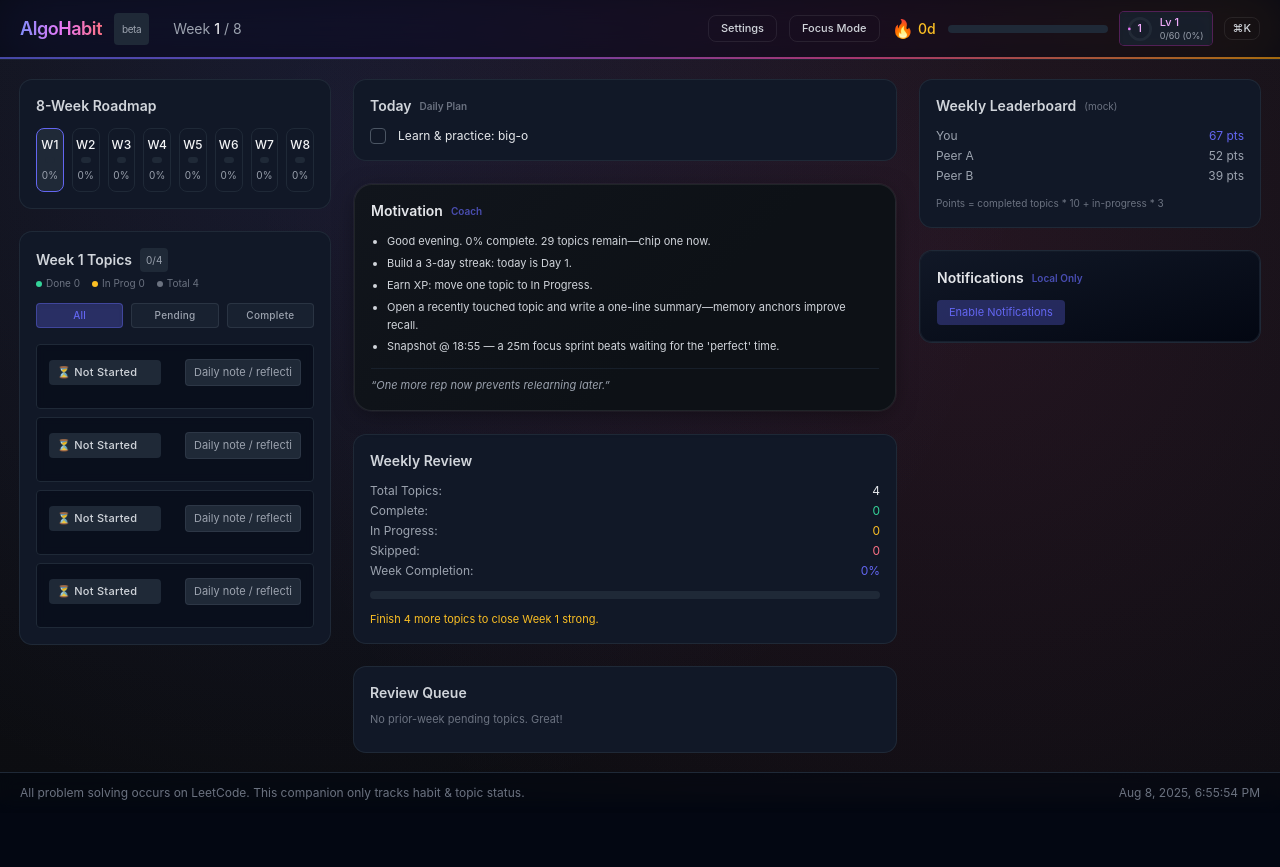
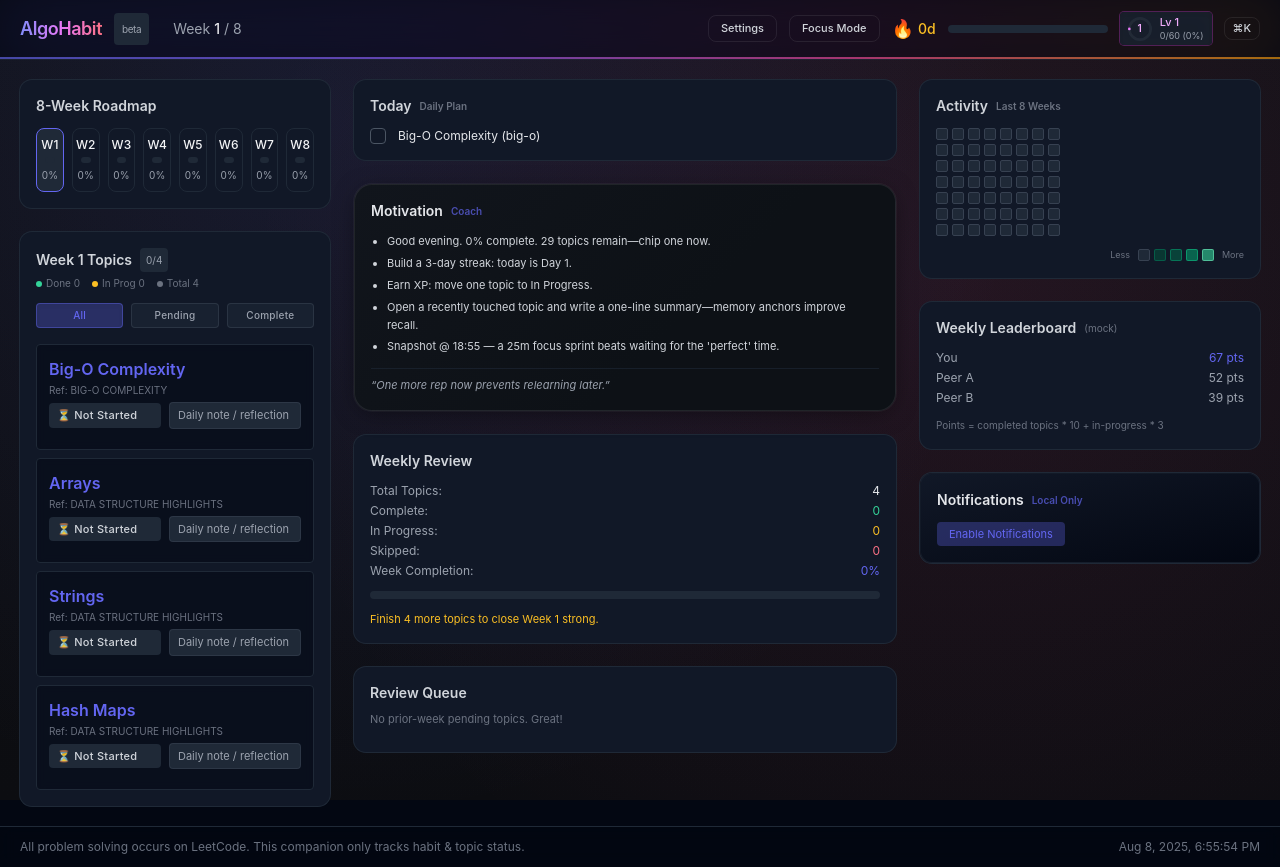
Before and after one commit to ramithks/AlgoHabit, a React (Vite) app: page / in a window 1280 px wide. Both pictures are taken after typing "name@example.com", "Sample123" into the empty fields and a click on the button "Create Account". Before the commit the page ends 813 px from the top, so only its background shows below. Built offline with nearby package versions, Linux system fonts and the light colour scheme.

Commit message:
add heading to each topics in Weeky topic, add import, export options, added steak map

```diff
--- a/src/modules/App.tsx
+++ b/src/modules/App.tsx
@@ -26,6 +26,7 @@ import {
 } from "./notifications";
 import { logout, getActiveUser, signup, login } from "./localAuth";
 import { resetCurrentUserData } from "./state";
+import { recordActivity, getActivityDays } from "./activity";
 
 export const App: React.FC = () => {
   const [data, setData] = useState<{
@@ -66,6 +67,9 @@ export const App: React.FC = () => {
   );
   const [prefReducedMotion, setPrefReducedMotion] = useState(
     () => localStorage.getItem("dsa-pref-reduced-motion") === "1"
+  );
+  const [activityDays, setActivityDays] = useState<string[]>(() =>
+    getActivityDays()
   );
 
   // React to preference changes (focus preference applies / reverts only if it auto-applied)
@@ -278,16 +282,27 @@ export const App: React.FC = () => {
           <WeekBoard
             week={activeWeek}
             topics={data.topics}
-            onStatusChange={(id: string, status: TopicStatus) =>
-              store.setStatus(id, status)
-            }
-            onAddNote={(id: string, note: string) =>
-              store.addDailyNote(id, note)
-            }
+            onStatusChange={(id: string, status: TopicStatus) => {
+              store.setStatus(id, status);
+              recordActivity();
+              setActivityDays(getActivityDays());
+            }}
+            onAddNote={(id: string, note: string) => {
+              store.addDailyNote(id, note);
+              recordActivity();
+              setActivityDays(getActivityDays());
+            }}
           />
         </div>
         <div className="flex flex-col gap-6 focus-core min-w-0">
-          <DailyPanel tasks={todayTasks} onToggle={(id) => toggleTask(id)} />
+          <DailyPanel
+            tasks={todayTasks}
+            onToggle={(id) => {
+              toggleTask(id);
+              recordActivity();
+              setActivityDays(getActivityDays());
+            }}
+          />
           <section className="panel-alt space-y-3">
             <h2 className="text-sm font-semibold text-gray-200 flex items-center gap-2">
               Motivation{" "}
@@ -316,6 +331,7 @@ export const App: React.FC = () => {
               : ""
           } transition min-w-0`}
         >
+          <StreakHeatmap days={activityDays} />
           <LeaderboardMock />
           <NotificationPanel
             status={notifStatus}
@@ -529,7 +545,14 @@ const LevelBadge: React.FC<{
 const DailyPanel: React.FC<{
   tasks: DailyTask[];
   onToggle: (id: string) => void;
-}> = ({ tasks, onToggle }) => (
+}> = ({ tasks, onToggle }) => {
+  // Map topicId to label for friendlier display
+  const topicMap = React.useMemo(() => {
+    const map: Record<string, string> = {};
+    for (const t of topics) map[t.id] = t.label;
+    return map;
+  }, []);
+  return (
     <section className="bg-gray-900 rounded-xl p-4 ring-1 ring-gray-800 space-y-3 overflow-hidden">
       <h2 className="text-sm font-semibold text-gray-300 flex items-center gap-2">
         Today <span className="text-[10px] text-gray-500">Daily Plan</span>
@@ -557,7 +580,12 @@ const DailyPanel: React.FC<{
                 t.done ? "line-through text-gray-500" : "text-gray-200"
               }`}
             >
-            {t.title}
+              {t.topicId && topicMap[t.topicId]
+                ? `${topicMap[t.topicId]} (${t.title.replace(
+                    /Learn & practice: /,
+                    ""
+                  )})`
+                : t.title}
             </span>
             {t.prereq && !t.done && (
               <span className="text-[10px] text-amber-400 ml-auto">
@@ -569,6 +597,7 @@ const DailyPanel: React.FC<{
       </ul>
     </section>
   );
+};
 
 const ReviewSuggestions: React.FC<{ items: TopicProgress[] }> = ({ items }) => (
   <section className="bg-gray-900 rounded-xl p-4 ring-1 ring-gray-800 space-y-2">
@@ -587,6 +616,85 @@ const ReviewSuggestions: React.FC<{ items: TopicProgress[] }> = ({ items }) => (
     </ul>
   </section>
 );
+
+// Streak / Activity Heatmap similar to GitHub contribution graph (last 8 weeks)
+const StreakHeatmap: React.FC<{ days: string[] }> = ({ days }) => {
+  const today = new Date();
+  // Build 8 weeks (56 days) ending today
+  const cells: { date: Date; iso: string; active: boolean }[] = [];
+  for (let i = 55; i >= 0; i--) {
+    const d = new Date(today.getTime());
+    d.setDate(today.getDate() - i);
+    const iso = format(d, "yyyy-MM-dd");
+    cells.push({ date: d, iso, active: days.includes(iso) });
+  }
+  const weeks: (typeof cells)[] = [];
+  for (let w = 0; w < 8; w++) weeks.push(cells.slice(w * 7, w * 7 + 7));
+  function tone(idx: number): string {
+    return [
+      "bg-gray-800 border-gray-700",
+      "bg-emerald-900/60 border-emerald-700/60",
+      "bg-emerald-800/60 border-emerald-600/60",
+      "bg-emerald-600/60 border-emerald-500/60",
+      "bg-emerald-400/60 border-emerald-300/60",
+    ][idx];
+  }
+  return (
+    <section className="bg-gray-900 rounded-xl p-4 ring-1 ring-gray-800 space-y-3">
+      <h2 className="text-sm font-semibold text-gray-300 flex items-center gap-2">
+        Activity
+        <span className="text-[10px] text-gray-500">Last 8 Weeks</span>
+      </h2>
+      <div className="flex gap-1">
+        {weeks.map((w, wi) => (
+          <div key={wi} className="flex flex-col gap-1">
+            {w.map((c, di) => {
+              const dayOfWeek = c.date.getDay();
+              const active = c.active;
+              // intensity scaling: cluster streaks
+              let streakDepth = 0;
+              if (active) {
+                // look backwards up to 3 days for streak length
+                for (let back = 1; back <= 3; back++) {
+                  const prev = new Date(c.date.getTime());
+                  prev.setDate(c.date.getDate() - back);
+                  const isoPrev = format(prev, "yyyy-MM-dd");
+                  if (days.includes(isoPrev)) streakDepth++;
+                  else break;
+                }
+              }
+              const cls = active ? tone(Math.min(4, 1 + streakDepth)) : tone(0);
+              return (
+                <div
+                  key={di}
+                  className={`w-3 h-3 rounded-sm border ${cls} relative group`}
+                  title={`${c.iso}${active ? " • Active" : ""}`}
+                >
+                  <span className="pointer-events-none absolute left-1/2 top-full mt-1 -translate-x-1/2 whitespace-nowrap bg-gray-800 text-[9px] px-1 py-0.5 rounded opacity-0 group-hover:opacity-100 transition shadow border border-gray-700">
+                    {c.iso}
+                    {active ? " • Active day" : ""}
+                  </span>
+                  {dayOfWeek === 1 && wi % 2 === 0 && di === 1 && (
+                    <span className="sr-only">Week {wi + 1}</span>
+                  )}
+                </div>
+              );
+            })}
+          </div>
+        ))}
+      </div>
+      <div className="flex items-center gap-2 justify-end text-[9px] text-gray-500">
+        <span>Less</span>
+        <div className="flex gap-1">
+          {[0, 1, 2, 3, 4].map((i) => (
+            <div key={i} className={`w-3 h-3 rounded-sm border ${tone(i)}`} />
+          ))}
+        </div>
+        <span>More</span>
+      </div>
+    </section>
+  );
+};
 
 const achievementMeta: Record<
   string,
@@ -1175,6 +1283,66 @@ const SettingsPanel: React.FC<{
                 stored locally per account. Clearing data wipes only the current
                 account's study state (not the account itself).
               </p>
+              <div className="flex gap-2 flex-wrap">
+                <button
+                  onClick={() => {
+                    // Export: gather all relevant keys and download as JSON
+                    const keys = [
+                      "dsa-habit-progress-v1",
+                      "dsa-habit-streak-v1",
+                      "dsa-habit-last-active",
+                      "dsa-habit-xp-v1",
+                      "dsa-habit-achievements-v1",
+                      "dsa-habit-version",
+                    ];
+                    const data: Record<string, any> = {};
+                    keys.forEach((k) => {
+                      const v = localStorage.getItem(k);
+                      if (v !== null) data[k] = v;
+                    });
+                    const blob = new Blob([JSON.stringify(data, null, 2)], {
+                      type: "application/json",
+                    });
+                    const url = URL.createObjectURL(blob);
+                    const a = document.createElement("a");
+                    a.href = url;
+                    a.download = "algo-habit-backup.json";
+                    document.body.appendChild(a);
+                    a.click();
+                    setTimeout(() => {
+                      document.body.removeChild(a);
+                      URL.revokeObjectURL(url);
+                    }, 100);
+                  }}
+                  className="text-[11px] px-3 py-1.5 rounded bg-blue-500/20 text-blue-300 hover:bg-blue-500/30 border border-blue-500/30"
+                >
+                  Export Data
+                </button>
+                <label className="text-[11px] px-3 py-1.5 rounded bg-green-500/20 text-green-300 hover:bg-green-500/30 border border-green-500/30 cursor-pointer">
+                  Import Data
+                  <input
+                    type="file"
+                    accept="application/json"
+                    style={{ display: "none" }}
+                    onChange={async (e) => {
+                      const file = e.target.files?.[0];
+                      if (!file) return;
+                      try {
+                        const text = await file.text();
+                        const data = JSON.parse(text);
+                        if (typeof data !== "object" || Array.isArray(data))
+                          throw new Error("Invalid format");
+                        Object.entries(data).forEach(([k, v]) => {
+                          if (typeof v === "string") localStorage.setItem(k, v);
+                        });
+                        window.location.reload();
+                      } catch {
+                        alert("Import failed: invalid file.");
+                      }
+                    }}
+                  />
+                </label>
+              </div>
               <button
                 onClick={() => setConfirming(true)}
                 className="text-[11px] px-3 py-1.5 rounded bg-rose-500/20 text-rose-300 hover:bg-rose-500/30 border border-rose-500/30"
--- /dev/null
+++ b/src/modules/activity.ts
@@ -0,0 +1,33 @@
+// Activity tracking utilities: record daily active days for heatmap
+import { format } from "date-fns";
+
+const KEY = "dsa-habit-active-days-v1";
+
+function load(): string[] {
+  try {
+    const raw = localStorage.getItem(KEY);
+    if (!raw) return [];
+    const arr = JSON.parse(raw);
+    if (Array.isArray(arr)) return arr.filter((d) => typeof d === "string");
+    return [];
+  } catch {
+    return [];
+  }
+}
+
+export function getActivityDays(): string[] {
+  return load();
+}
+
+export function recordActivity(date: Date = new Date()) {
+  try {
+    const iso = format(date, "yyyy-MM-dd");
+    const set = new Set(load());
+    if (!set.has(iso)) {
+      set.add(iso);
+      localStorage.setItem(KEY, JSON.stringify(Array.from(set).sort()));
+    }
+  } catch {
+    // ignore
+  }
+}
--- a/src/modules/components/WeekBoard.tsx
+++ b/src/modules/components/WeekBoard.tsx
@@ -106,6 +106,17 @@ export const WeekBoard: React.FC<Props> = ({
             className="flex flex-col gap-1 rounded border border-gray-800 hover:border-gray-700 transition p-3 bg-gray-950/50 focus-within:ring-1 focus-within:ring-accent/30 backdrop-blur-sm"
           >
             <div className="flex items-center gap-3">
+              <div className="flex-1 min-w-0">
+                <div
+                  className="text-base font-semibold text-accent truncate mb-0.5"
+                  title={t.label}
+                >
+                  {t.label}
+                </div>
+                <div className="text-[10px] text-gray-500 truncate mb-1">
+                  Ref: {t.cheatSheetRef}
+                </div>
+                <div className="flex items-center gap-2">
                   <button
                     onClick={() => cycleStatus(t)}
                     aria-label={`Change status (current: ${labelForStatus(
@@ -121,23 +132,14 @@ export const WeekBoard: React.FC<Props> = ({
                     </span>
                     <span className="absolute inset-0 opacity-0 hover:opacity-15 transition bg-gradient-to-r from-white/0 via-white/10 to-white/0" />
                   </button>
-              <div className="flex-1 min-w-0">
-                <div
-                  className="text-xs font-medium text-gray-200 truncate"
-                  title={t.label}
-                >
-                  {t.label}
-                </div>
-                <div className="text-[10px] text-gray-500 truncate">
-                  Ref: {t.cheatSheetRef}
-                </div>
-              </div>
                   <NoteInput
                     topicId={t.id}
                     value={noteDraft[t.id] || ""}
                     onChange={(v) => setNoteDraft((d) => ({ ...d, [t.id]: v }))}
                     onCommit={(val) => onAddNote(t.id, val)}
                   />
+                </div>
+              </div>
             </div>
             <div className="flex flex-wrap gap-x-4 gap-y-1 mt-1 text-[10px] text-gray-500">
               {t.lastTouched && <div>Last: {t.lastTouched}</div>}
```
Also changed, not shown: src/modules/components/StreakGraph.tsx (added), 1 other file (tests, documents, lock files or other folders). Lines whose indentation alone changed are shown as unchanged.
